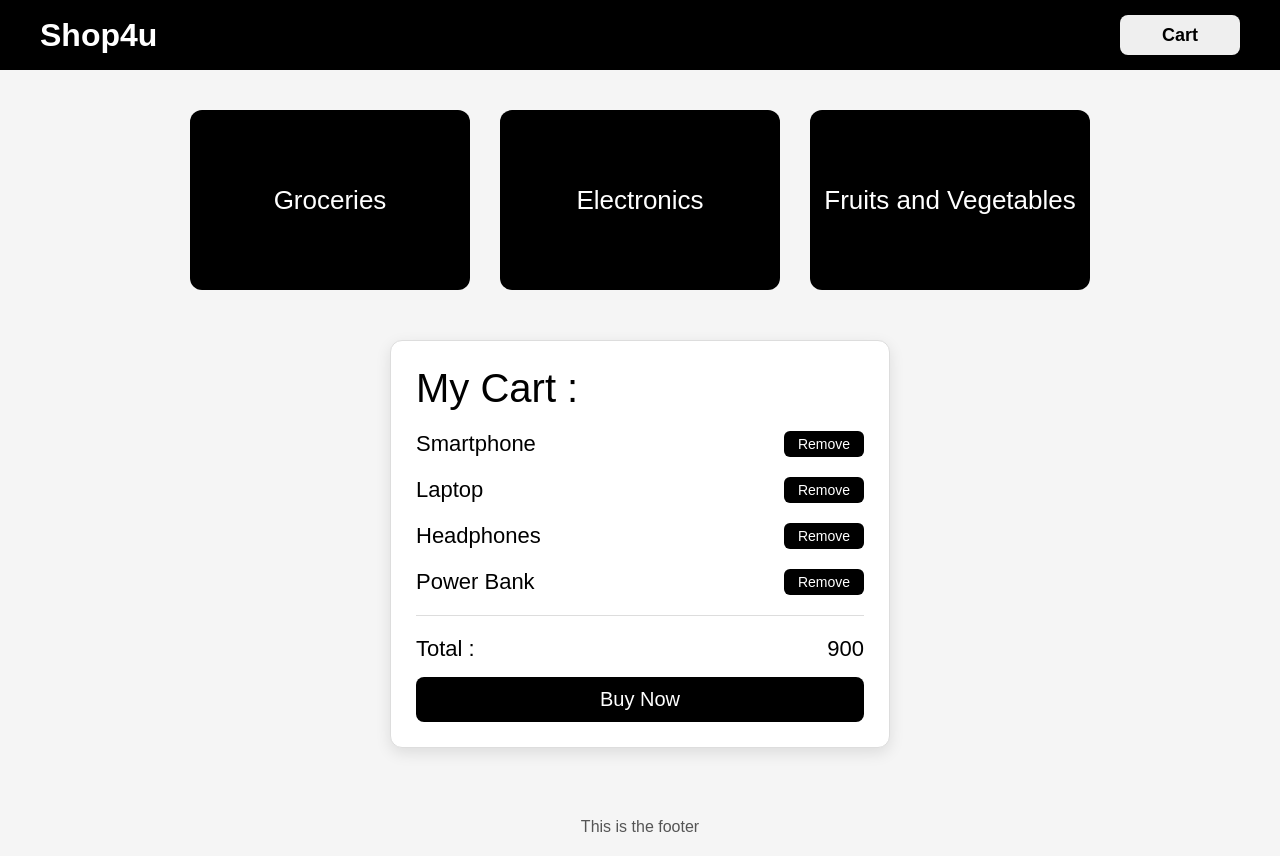
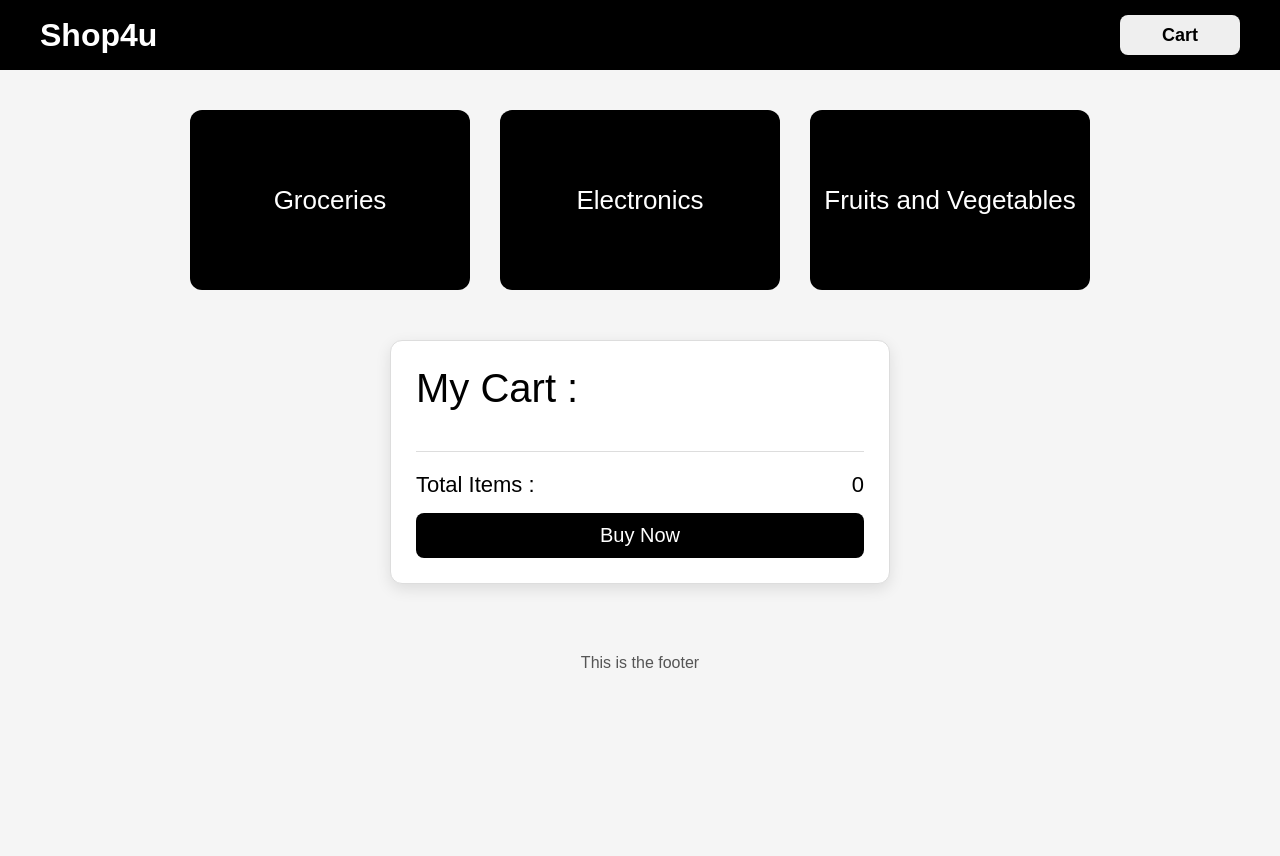
Before and after one commit to oswinmenezes/learningReact, a React (Vite) app in the folder my-react-app/: page / in a window 1280 px wide. Both pictures are taken after a click on the button "Cart". After the commit the page ends 800 px from the top, so only its background shows below. Built offline with nearby package versions, Linux system fonts and the light colour scheme.

Commit message:
cart code

```diff
--- a/my-react-app/src/App.jsx
+++ b/my-react-app/src/App.jsx
@@ -8,7 +8,7 @@ import { useState } from "react"
 export default function App() {
   const [category, setCategory] = useState("");
   const [cartVisibility, setCartVisibility] = useState(false);
-  const [cartitems,setcartitems]=useState(["Smartphone", "Laptop", "Headphones", "Power Bank"])
+  const [cartitems, setcartitems] = useState([])
 
   const groceries=["Rice", "Milk", "Eggs", "Bread", "Sugar", "Cooking Oil"]
   const fruitandveg=["Apple", "Banana", "Carrot", "Tomato", "Potato", "Spinach"]
@@ -19,11 +19,11 @@ export default function App() {
 
     <CardCollection setCategory={setCategory} />
 
-    {category === "Groceries" ? <DisplayItems listType={"Groceries"} list={groceries} /> : null}
-    {category === "Fruits and Vegetables" ? <DisplayItems listType={"Fruits and Vegetables"} list={fruitandveg} /> : null}
-    {category === "Electronics" ? <DisplayItems listType={"Electronics"} list={electronics} /> : null}
+    {category === "Groceries" ? <DisplayItems listType={"Groceries"} list={groceries} cartitems={cartitems} setcartitems={setcartitems} /> : null}
+    {category === "Fruits and Vegetables" ? <DisplayItems listType={"Fruits and Vegetables"} list={fruitandveg} cartitems={cartitems} setcartitems={setcartitems} /> : null}
+    {category === "Electronics" ? <DisplayItems listType={"Electronics"} list={electronics} cartitems={cartitems} setcartitems={setcartitems} /> : null}
 
-    {cartVisibility ? <Cart cartList={cartitems}/> : null}
+    {cartVisibility ? <Cart cartList={cartitems} setcartitems={setcartitems} /> : null}
     <Footer />
   </div>
 }
--- a/my-react-app/src/components/cart.jsx
+++ b/my-react-app/src/components/cart.jsx
@@ -1,20 +1,30 @@
-export default function Cart({cartList}){
-    return <div className="cartContainer">
+export default function Cart({ cartList, setcartitems }) {
+  const removeItem = (index) => {
+    const newCart = [...cartList];
+    newCart.splice(index, 1);
+    setcartitems(newCart);
+  };
+
+  return (
+    <div className="cartContainer">
       <div className="cart">
         <p>My Cart :</p>
         <div className="cartList">
-                {cartList.map((value,index)=>{
-                    return <div key={index} className="cartItem">
+          {cartList.map((value, index) => {
+            return (
+              <div key={index} className="cartItem">
                 <div>{value}</div>
-                        <button>Remove</button>
+                <button onClick={() => removeItem(index)}>Remove</button>
               </div>
+            );
           })}
         </div>
         <div className="totalPrice">
-                <div>Total :</div>
-                <div>900</div>
+          <div>Total Items :</div>
+          <div>{cartList.length}</div>
         </div>
         <button className="buyNow">Buy Now</button>
       </div>
     </div>
+  );
 }
--- a/my-react-app/src/components/displayItems.jsx
+++ b/my-react-app/src/components/displayItems.jsx
@@ -1,14 +1,22 @@
-export default function DisplayItems({list,listType}){
+export default function DisplayItems({ list, listType, cartitems, setcartitems }) {
+    const addItem = (item) => {
+        setcartitems([...cartitems, item]);
+    }
+
+    const removeItem = (item) => {
+        setcartitems(cartitems.filter(i => i !== item));
+    }
+
     return <div>
         <h1 className="itemListType">{listType}</h1>
         <div className="itemsContainer">
             {
-                list.map((value,index)=>{
+                list.map((value, index) => {
                     return <div key={index} className="itemCard">
                         <div className="itemName">{value}</div>
                         <div className="itemBtns">
-                            <button>Add</button>
-                            <button>Remove</button>
+                            <button onClick={() => addItem(value)}>Add</button>
+                            <button onClick={() => removeItem(value)}>Remove</button>
                         </div>
                     </div>
                 })
```
Lines whose indentation alone changed are shown as unchanged.
